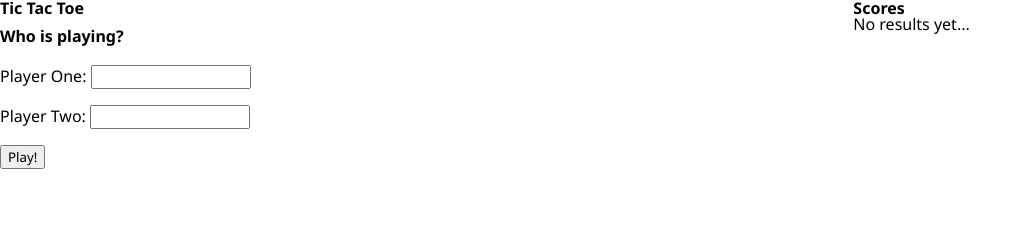
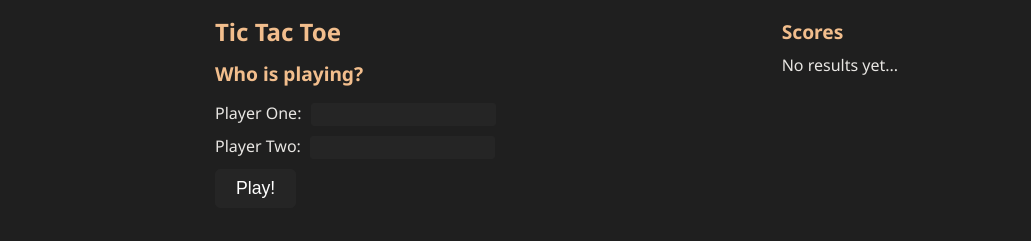
Before and after one commit to lindavid1998/tic-tac-toe, a plain HTML site: page index.html in a window 1280 px wide. Shown: the whole page, without its empty margins (0-1031 px from the left). Drawn offline with Linux system fonts and the light colour scheme.

Commit message:
Apply dark mode styling

```diff
--- a/index.html
+++ b/index.html
@@ -18,11 +18,11 @@
                 <h3>Who is playing?</h3>
                 <div class="form-row">
                     <label for='player-one'>Player One:</label>
-                    <input id='player-one' name='player-one' type='text' required>
+                    <input id='player-one' name='player-one' type='text' required maxlength="12">
                 </div>
                 <div class="form-row">
                     <label for='player-two'>Player Two:</label>
-                    <input id='player-two' name='player-two' type='text' required>
+                    <input id='player-two' name='player-two' type='text' required maxlength="12">
                 </div>
                 <div class='form-row' id="buttons">
                     <button type="submit" id="play">Play!</button>
--- a/script.js
+++ b/script.js
@@ -67,16 +67,6 @@ const game = (() => {
                 player.id = `${players[i].name}`
                 player.textContent = `${players[i].name} - ${players[i].score}`
                 scores.appendChild(player)
-
-                // if want to split name and score:
-                // let name = document.createElement('div')
-                // name.textContent = `${players[i].name}`
-                // let score = document.createElement('div')
-                // score.textContent = `${players[i].score}`
-
-                // player.appendChild(name)
-                // player.appendChild(score)
-
             } else {
                 document.querySelector(`#${players[i].name}`).textContent = `${players[i].name} - ${players[i].score}`
             }
@@ -102,9 +92,11 @@ const game = (() => {
 
     const mark = (e) => {
         playerOneTurn ? symbol = 'X' : symbol = 'O'
+        playerOneTurn ? color = '#f2be8d' : color = '#ba6c65'
 
         if (e.target.textContent === '') {
             e.target.textContent = symbol
+            e.target.style.color = color
             array[e.target.getAttribute('id') - 1] = symbol
 
             if (checkWin(symbol)) {
@@ -149,7 +141,6 @@ const game = (() => {
     }
 
     const checkTie = () => {
-        // if the number of marked slots = 9, then stop game
         if (array.filter(element => (element === '')).length === 0) {
             return true
         }
@@ -175,8 +166,6 @@ const game = (() => {
 
     const endGame = (winner) => {
         // winner is object, false if no winner
-
-        // remove event listeners from slots
         let slots = document.querySelectorAll('.slot')
         slots.forEach(slot => slot.removeEventListener('click', mark))
 
--- a/style.css
+++ b/style.css
@@ -49,14 +49,108 @@ table {
 
 /* Styling */
 
-* {
+:root {
     font-family: 'Noto Sans', sans-serif;
+    --color-one: #181a1b;
+    --color-two: #394359;
+    --color-three: #f2be8d;
+    --color-four: #ba6c65;
+    --board-spacing: 8px;
+    --border-color: #252525;
+    --button-color: #252525;
 }
+
+body {
+    background-color: #1f1f1f;
+    color: #e8e6e3;
+}
+
+.container {
+    display: grid;
+    grid-template-columns: 2fr  1fr;
+    grid-template-rows: 1fr;
+    padding: 20px;
+
+    max-width: 850px;
+    margin-left: auto;
+    margin-right: auto;
+}
+
+h1, h3 {
+    color: var(--color-three);
+}
+
+h1 {
+    font-size: 1.5rem;
+    margin-bottom: 20px;
+}
+
+h3 {
+    font-size: 1.2rem;
+    margin-bottom: 10px;
+}
+
+.player-form {
+    display: flex;
+    flex-direction: column;
+    margin-bottom: 10px;
+    gap: 10px;
+}
+
+input[type="text"] {
+    max-width: 300px;
+    background-color: var(--button-color);
+    border-radius: 3px;
+    margin-left: 5px;
+    padding: 3px;
+    border: 1px solid var(--border-color);
+    color: #e8e6e3;
+}
+
+
+.hidden {
+    display: none;
+}
+
+.end-game-buttons {
+    margin: 10px 0px;
+}
+
+.game {
+    grid-column: 1;
+}
+
+.scores {
+    grid-column: 2;
+    line-height: 1.3;
+}
+
+.turn {
+    margin-bottom: 10px;
+    text-align: center;
+}
+
+ button {
+    color: white;
+    background-color: black;
+    border: 1px solid var(--border-color);
+    background-color: var(--button-color);
+    border-radius: 5px;
+    padding: 8px 20px;
+    font-size: 1.1rem;
+ }
+
+/* Board */
+
+.board {
+    margin: 20px 0px;
+ }
 
 .row {
     display: flex;
-    gap: 10px;
-    margin-bottom: 10px;
+    gap: var(--board-spacing);
+    margin-bottom: var(--board-spacing);
+    justify-content: center;
 }
 
 .row div {
@@ -71,46 +165,5 @@ table {
 }
 
 .slot {
-    background-color: rgb(217, 217, 217);
+    background-color: #282828;
 }
-
-.player-form {
-    display: flex;
-    flex-direction: column;
-
-    margin-bottom: 10px;
-}
-
-input[type="text"] {
-    max-width: 300px;
-}
-
-form {
-    line-height: 2.5;
-}
-
-.hidden {
-    display: none;
-}
-
-.end-game-buttons {
-    margin: 10px 0px;
-}
-
-h1, h3 {
-    margin: 0;
-}
-
-.container {
-    display: grid;
-    grid-template-columns: 2fr  1fr;
-    grid-template-rows: 1fr;
-}
-
-.game {
-    grid-column: 1;
-}
-
-.scores {
-    grid-column: 2;
-}
```
